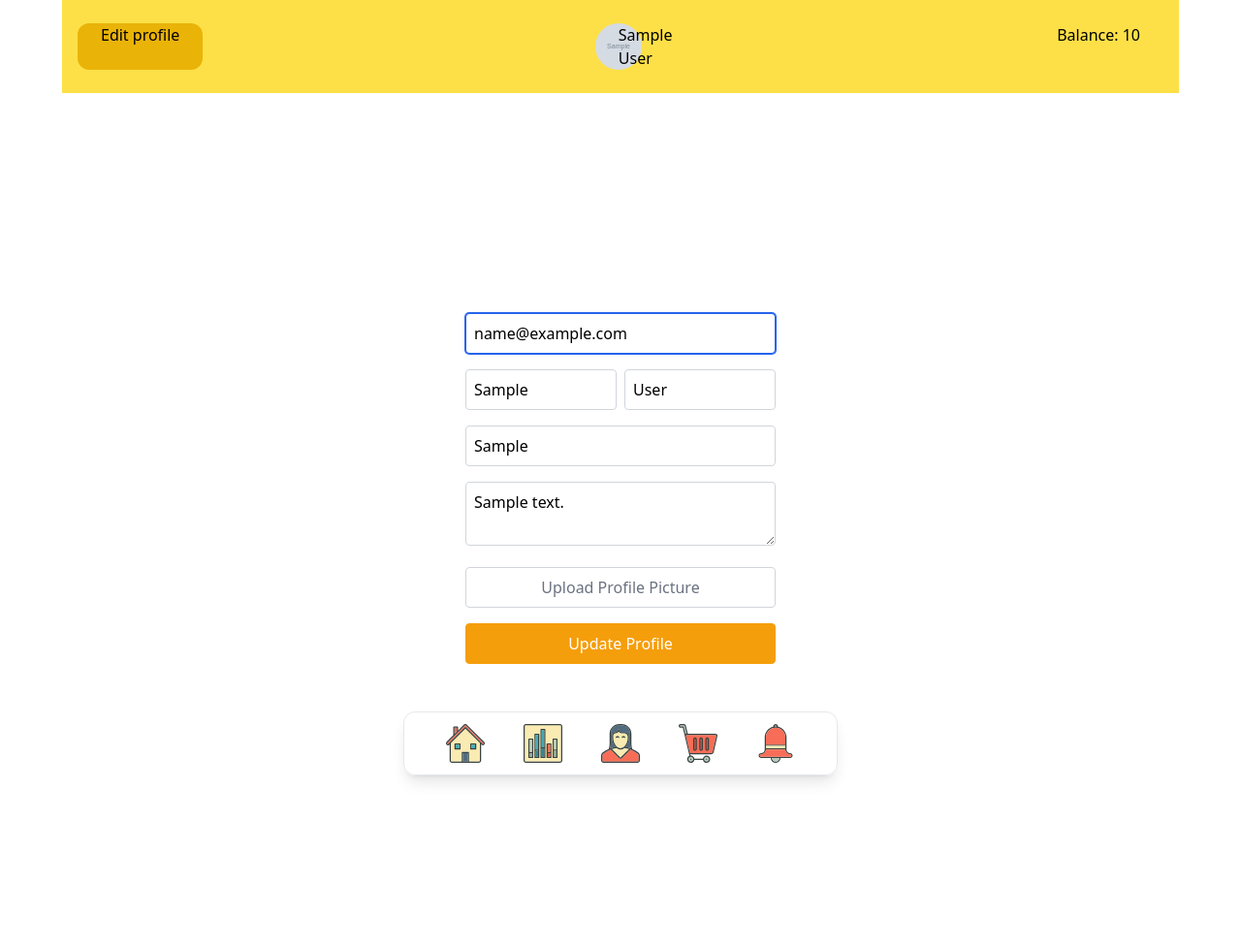
After one commit to bogdano/engage, a Django app: page /edit_profile in a window 1280 px wide. The commit adds this page. Shown: the whole page at 97% size. Run offline with Django 5.2, Linux system fonts and the light colour scheme; a user stored in the database is signed in; tables that the repository leaves empty hold one stand-in row (values such as "Sample post"); grey boxes marked "Sample" are stand-in pictures; style sheets or scripts are compiled from the project's sources.

Commit message:
Profile displays user info and Edit functionality

```diff
--- a/engage/urls.py
+++ b/engage/urls.py
@@ -35,6 +35,7 @@ urlpatterns = [
     path("notifications/", views.notifications, name="notifications"),
     path("add_activity/", views.add_activity, name="add_activity"),
     path("profile/", views.profile, name="profile"),
+    path("edit_profile", views.edit_profile, name="edit_profile"),
     path("activity/<int:pk>/", views.activity, name="activity"),
     path("new_activity/", views.new_activity, name="new_activity"),
     path("new_item/", views.new_item, name="new_item"),
--- a/engage/views.py
+++ b/engage/views.py
@@ -151,5 +151,41 @@ def notifications(request):
 
 
 def profile(request):
-    user = CustomUser.objects.all()
+    user = request.user
     return render(request, 'profile.html', {"user": user})
+
+def edit_profile(request):
+    # This is to check if the user is authenticated before allowing the edit
+    if not request.user.is_authenticated:
+        return redirect('profile')
+
+    else:
+
+        if request.method == 'POST':
+        # Get the current user
+            user = request.user
+
+        # Update the user fields with the data from the form
+            if 'email' in request.POST and request.POST['email']:
+                user.email = request.POST['email']
+            if 'first_name' in request.POST and request.POST['first_name']:
+                user.first_name = request.POST['first_name']
+            if 'last_name' in request.POST and request.POST['last_name']:
+                user.last_name = request.POST['last_name']
+            if 'position' in request.POST:
+                user.position = request.POST['position']
+            if 'description' in request.POST:
+                user.description = request.POST['description']
+            if 'profile_picture' in request.FILES:
+                user.profile_picture = request.FILES['profile_picture']
+            # Handle profile picture upload if provided
+            # This part is up to you depending on how you handle profile picture uploads
+                pass
+
+        # Save the updated user information
+            user.save()
+
+        # Redirect to the profile page or any other appropriate page
+            return redirect('profile')
+        else:
+            return render(request, 'edit_profile.html')
--- /dev/null
+++ b/templates/edit_profile.html
@@ -0,0 +1,85 @@
+{% extends 'base.html' %}
+{% load static %}
+{% block title %} Profile {% endblock %}
+{% block content %}
+
+<body class="flex flex-col min-h-screen bg-yellow-100">
+    <nav class="flex py-6 justify-between text-center px-4 py-6 bg-yellow-300">
+        <a href="{% url 'edit_profile' %}"
+            class="px-6 font-medium rounded-xl text-black bg-yellow-500 hover:bg-yellow-600">Edit profile
+        </a>
+
+        <div class="flex items-center">
+            <div class="relative">
+                <img src="{{ user.profile_picture }}" alt=" " class="rounded-full h-12 w-12">
+                <p class="absolute bottom-0 left-0 right-0 text-center px-6 font-medium">
+                    {{ user.first_name }} {{ user.last_name }}</p>
+            </div>
+        </div>
+        <!--
+        <img src="/static/icons/coin.svg" alt="" class="rounded-full h-12 w-12"> -->
+        <p class=" px-6 font-medium text-black">Balance: {{ user.balance }}</p>
+    </nav>
+
+    <div class="flex flex-col justify-center items-center h-screen">
+
+        <form method="post" action="{% url 'edit_profile' %}" enctype="multipart/form-data"
+            class="w-full max-w-xs space-y-4">
+            {% csrf_token %}
+            <!-- Input fields for updating profile information -->
+            {% if user.is_authenticated %}
+            <input type="email" name="email" placeholder="your@email.com" value="{{ user.email }}"
+                class="w-full p-2 border border-gray-300 rounded" autofocus>
+
+            <div class="flex justify-between space-x-2">
+                <input type="text" name="first_name" placeholder="First Name" value="{{ user.first_name }}"
+                    class="w-full p-2 border border-gray-300 rounded">
+                <input type="text" name="last_name" placeholder="Last Name" value="{{ user.last_name }}"
+                    class="w-full p-2 border border-gray-300 rounded">
+            </div>
+
+            <input type="text" name="position" placeholder="Position" value="{{ user.position }}"
+                class="w-full p-2 border border-gray-300 rounded">
+            <textarea name="description" placeholder="Bio"
+                class="w-full p-2 border border-gray-300 rounded resize-y">{{ user.description }}</textarea>
+
+            <label
+                class="w-full flex justify-center p-2 border border-gray-300 rounded cursor-pointer text-gray-500 bg-white hover:bg-gray-50">
+                <input type="file" name="profile_picture" id="fileInput" class="hidden">
+                <span>Upload Profile Picture</span>
+            </label>
+
+            <button type="submit"
+                class="w-full p-2 border border-amber-500 rounded bg-amber-500 text-white hover:bg-amber-600">Update
+                Profile</button>
+            {% else %}
+            <p>Please log in to edit your profile.</p>
+            {% endif %}
+        </form>
+
+
+
+
+    </div>
+
+
+
+
+
+</body>
+
+
+
+
+
+
+
+
+
+
+
+
+
+
+
+{% endblock %}
```
Also changed, not shown: templates/profile.html (+58 -9 lines).
